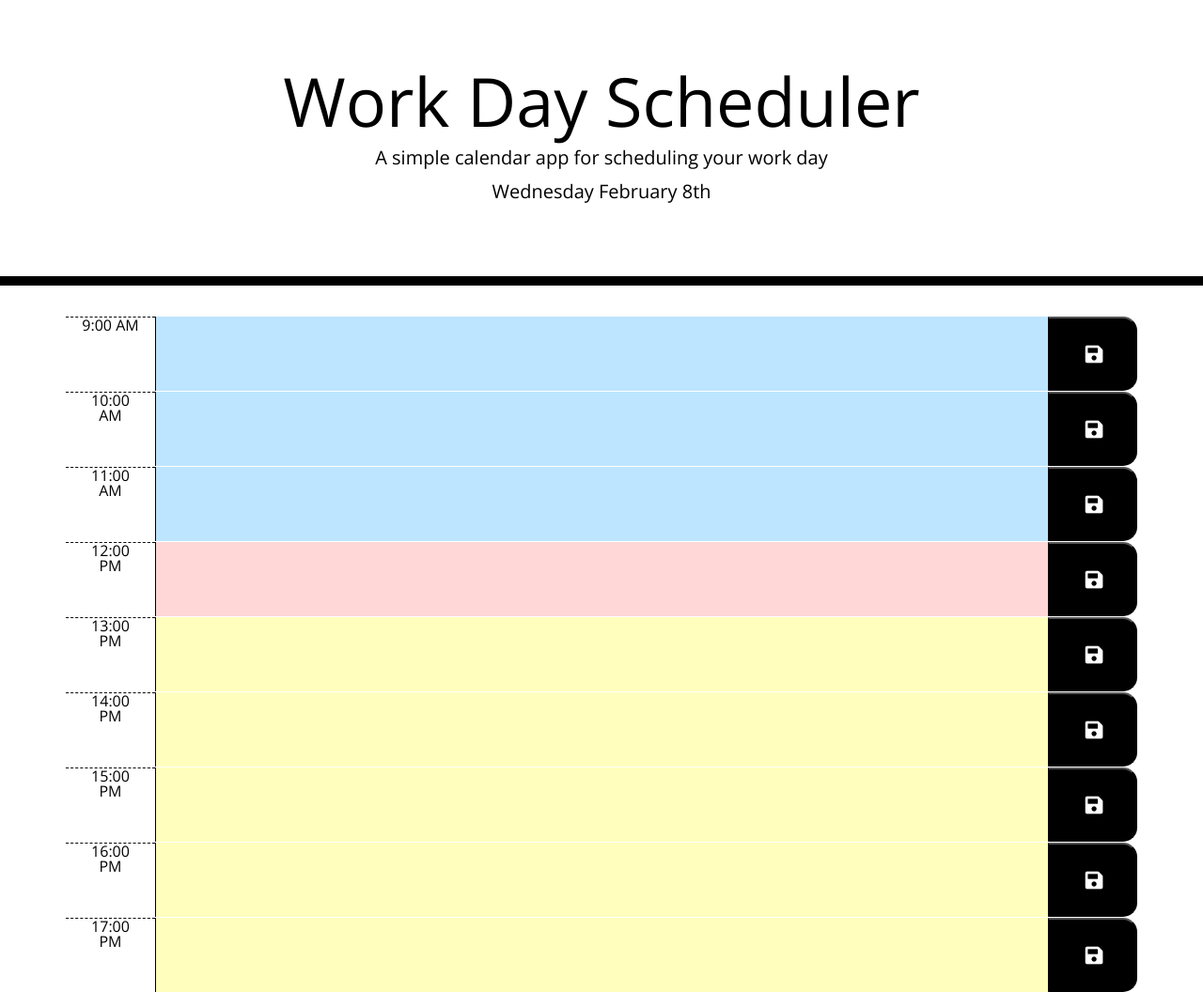
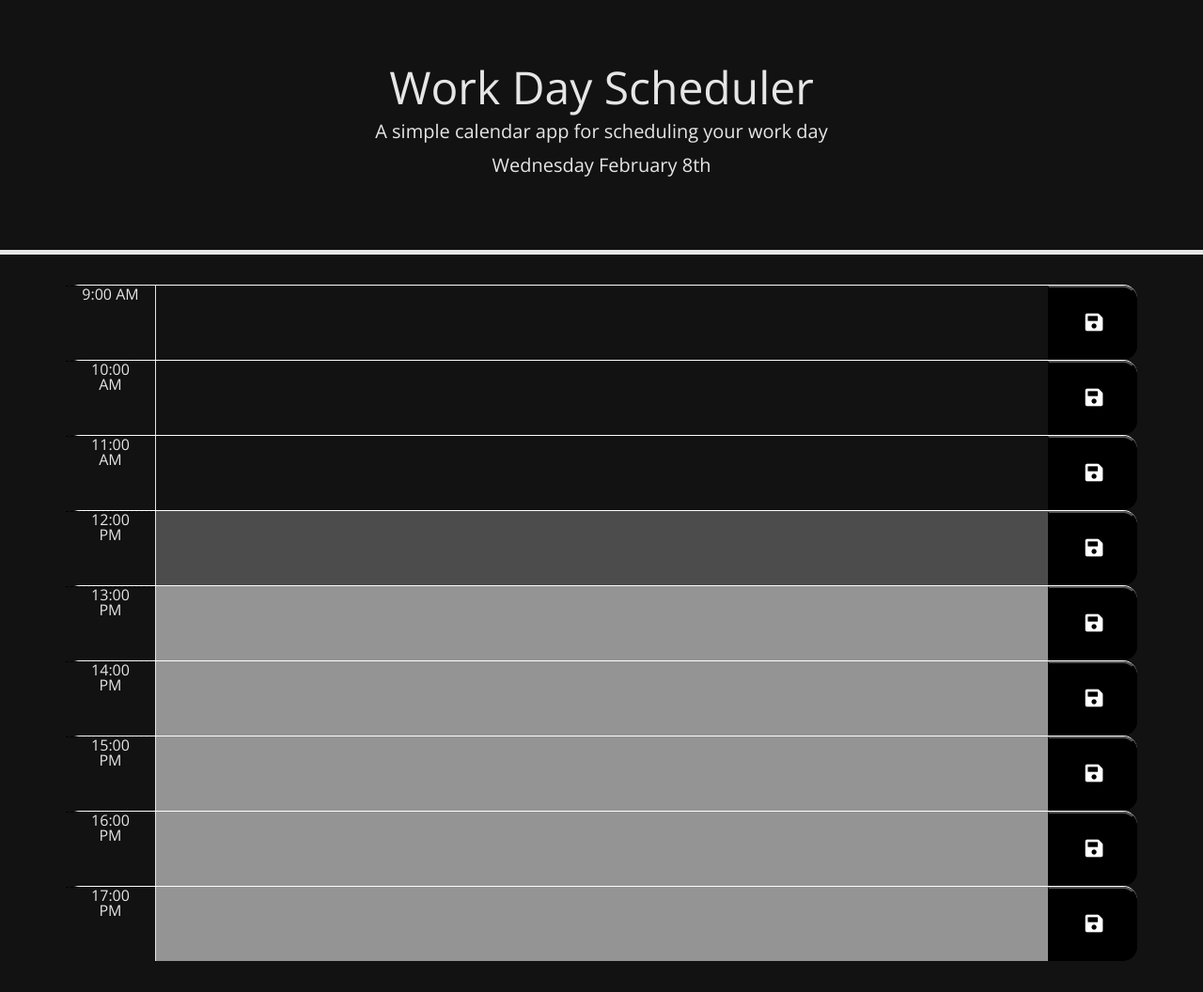
Before and after one commit to LiamLJhoward/Work-Day-Scheduler, a plain HTML site: page index.html in a window 1280 px wide. Shown: the whole page at 94% size. After the commit the page ends 1023 px from the top, so only its background shows below. Drawn offline with nearby package versions, Linux system fonts and the light colour scheme.

Commit message:
changed colour scheme

```diff
--- a/index.html
+++ b/index.html
@@ -24,7 +24,7 @@
 
   <body>
     <header class="jumbotron">
-      <h1 class="display-3">Work Day Scheduler</h1>
+      <h2 class="display-3">Work Day Scheduler</h2>
       <p class="lead">A simple calendar app for scheduling your work day</p>
       <p id="currentDay" class="lead"></p>
     </header>
--- a/style.css
+++ b/style.css
@@ -2,6 +2,7 @@ body {
   font-family: "Open Sans", sans-serif;
   font-size: 16px;
   line-height: 1;
+  background-color: rgb(18, 18, 18);
 }
 
 .textarea {
@@ -9,7 +10,7 @@ body {
   border: none;
   resize: none;
   color: #000000;
-  border-left: 1px solid black;
+  border-left: 1px solid rgb(230, 230, 230);
   padding: 10px;
 }
 
@@ -18,9 +19,13 @@ body {
   background-color: transparent;
   color: black;
   border-radius: 0;
-  border-bottom: 10px solid black;
+  border-bottom: 5px solid rgb(230, 230, 230);
+  color: rgb(230, 230, 230);
 }
 
+.display-3 {
+  font-size: 3rem;
+}
 .description {
   white-space: pre-wrap;
 }
@@ -43,24 +48,24 @@ body {
 }
 
 .hour {
-  background-color: #ffffff;
-  color: #000000;
+  background-color: rgb(18, 18, 18);
+  color: rgb(230, 230, 230);
   border-top: 1px dashed #000000;
 }
 
 .past {
-  background-color: #BDE5FF;
-  color: rgb(41, 41, 41);
+  background-color: rgb(18, 18, 18);
+  color: rgb(230, 230, 230);
 }
 
 .present {
-  background-color: #FFD7D7;
-  color: rgb(41, 41, 41);
+  background-color: #4c4c4c;
+  color: rgb(230, 230, 230);
 }
 
 .future {
-  background-color: #FFFEBD;
-  color: rgb(41, 41, 41);
+  background-color: rgb(148, 148, 148);
+  color: rgb(230, 230, 230);
 }
 
 .saveBtn {
```
